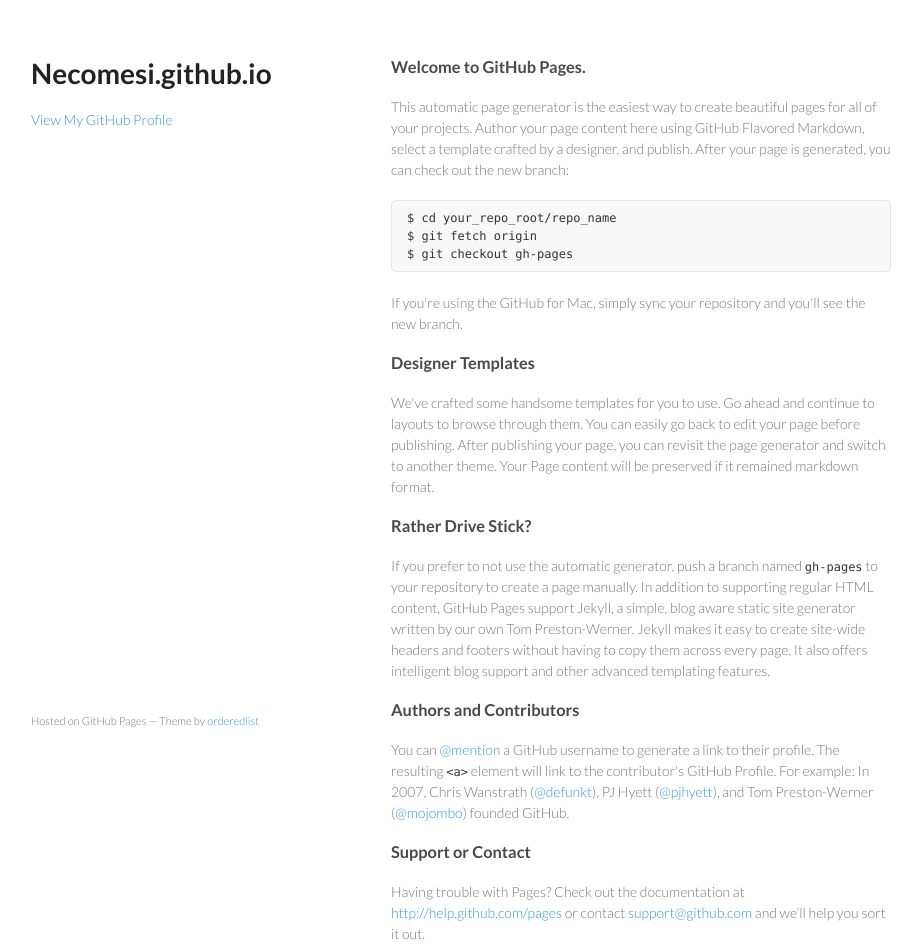
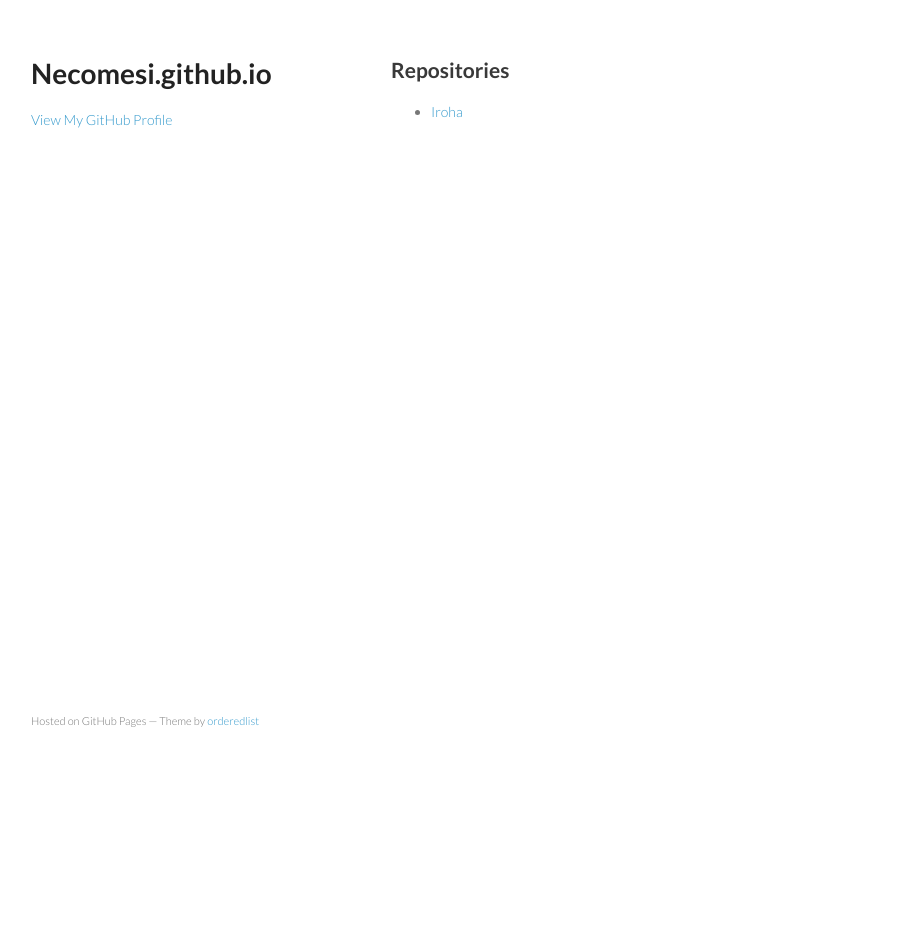
Before and after one commit to necomesi/necomesi.github.io, a plain HTML site: page index.html in a window 1280 px wide. Shown: the whole page, without its empty margins (179-1101 px from the left). After the commit the page ends 800 px from the top, so only its background shows below. Drawn offline with Linux system fonts and the light colour scheme.

Commit message:
Iroha へのリンクを記載

```diff
--- a/index.html
+++ b/index.html
@@ -16,44 +16,19 @@
 <div class="wrapper">
 	<header>
 		<h1>Necomesi.github.io</h1>
-        <p></p>
 
 
 		<p class="view"><a href="https://github.com/necomesi">View My GitHub Profile</a></p>
 
 	</header>
 	<section>
-        <h3>
-<a name="welcome-to-github-pages" class="anchor" href="#welcome-to-github-pages"><span class="octicon octicon-link"></span></a>Welcome to GitHub Pages.</h3>
 
-<p>This automatic page generator is the easiest way to create beautiful pages for all of your projects. Author your page content here using GitHub Flavored Markdown, select a template crafted by a designer, and publish. After your page is generated, you can check out the new branch:</p>
+		<h2>Repositories</h2>
 
-<pre><code>$ cd your_repo_root/repo_name
-$ git fetch origin
-$ git checkout gh-pages
-</code></pre>
+		<ul>
+			<li><a href="https://github.com/necomesi/Iroha">Iroha</a></li>
+		</ul>
 
-<p>If you're using the GitHub for Mac, simply sync your repository and you'll see the new branch.</p>
-
-<h3>
-<a name="designer-templates" class="anchor" href="#designer-templates"><span class="octicon octicon-link"></span></a>Designer Templates</h3>
-
-<p>We've crafted some handsome templates for you to use. Go ahead and continue to layouts to browse through them. You can easily go back to edit your page before publishing. After publishing your page, you can revisit the page generator and switch to another theme. Your Page content will be preserved if it remained markdown format.</p>
-
-<h3>
-<a name="rather-drive-stick" class="anchor" href="#rather-drive-stick"><span class="octicon octicon-link"></span></a>Rather Drive Stick?</h3>
-
-<p>If you prefer to not use the automatic generator, push a branch named <code>gh-pages</code> to your repository to create a page manually. In addition to supporting regular HTML content, GitHub Pages support Jekyll, a simple, blog aware static site generator written by our own Tom Preston-Werner. Jekyll makes it easy to create site-wide headers and footers without having to copy them across every page. It also offers intelligent blog support and other advanced templating features.</p>
-
-<h3>
-<a name="authors-and-contributors" class="anchor" href="#authors-and-contributors"><span class="octicon octicon-link"></span></a>Authors and Contributors</h3>
-
-<p>You can <a href="https://github.com/blog/821" class="user-mention">@mention</a> a GitHub username to generate a link to their profile. The resulting <code>&lt;a&gt;</code> element will link to the contributor's GitHub Profile. For example: In 2007, Chris Wanstrath (<a href="https://github.com/defunkt" class="user-mention">@defunkt</a>), PJ Hyett (<a href="https://github.com/pjhyett" class="user-mention">@pjhyett</a>), and Tom Preston-Werner (<a href="https://github.com/mojombo" class="user-mention">@mojombo</a>) founded GitHub.</p>
-
-<h3>
-<a name="support-or-contact" class="anchor" href="#support-or-contact"><span class="octicon octicon-link"></span></a>Support or Contact</h3>
-
-<p>Having trouble with Pages? Check out the documentation at <a href="http://help.github.com/pages">http://help.github.com/pages</a> or contact <a href="mailto:support@github.com">support@github.com</a> and we’ll help you sort it out.</p>
 	</section>
 	<footer>
 		<p><small>Hosted on GitHub Pages &mdash; Theme by <a href="https://github.com/orderedlist">orderedlist</a></small></p>
```
Lines whose indentation alone changed are shown as unchanged.
